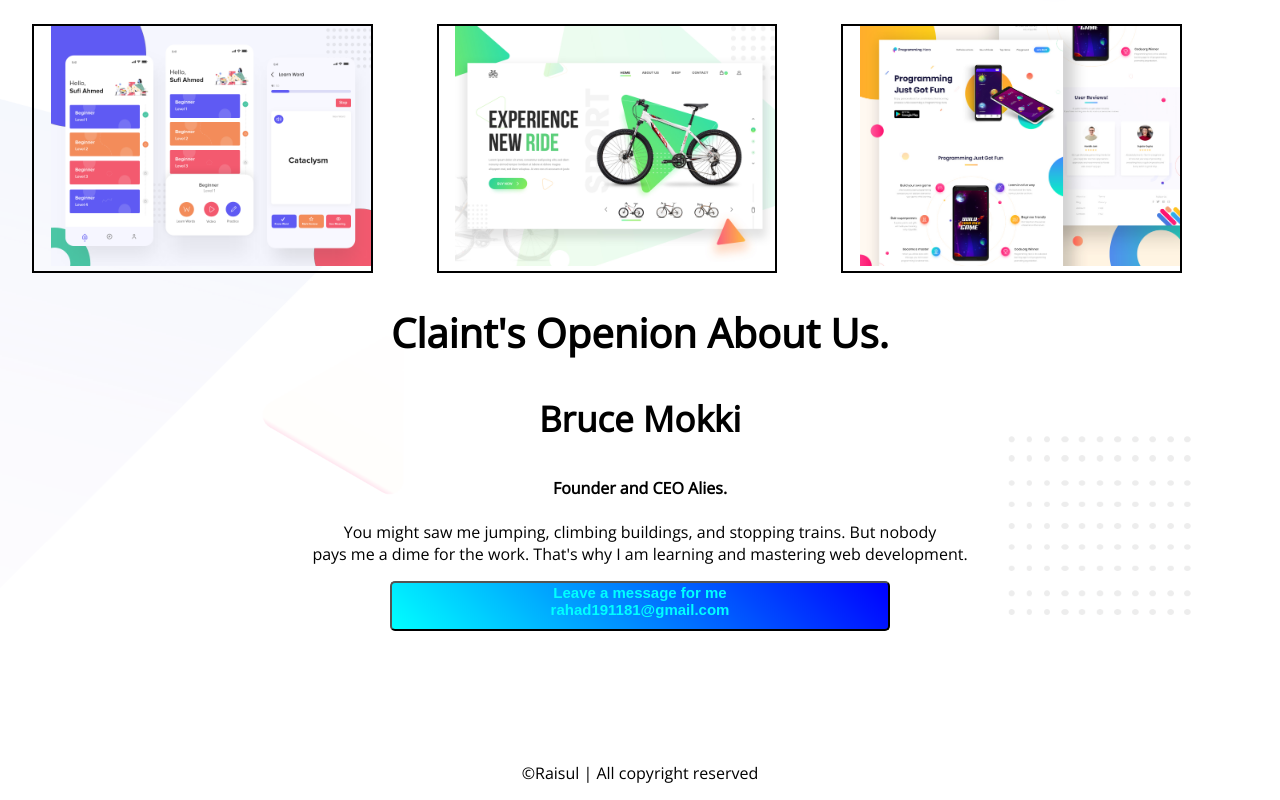
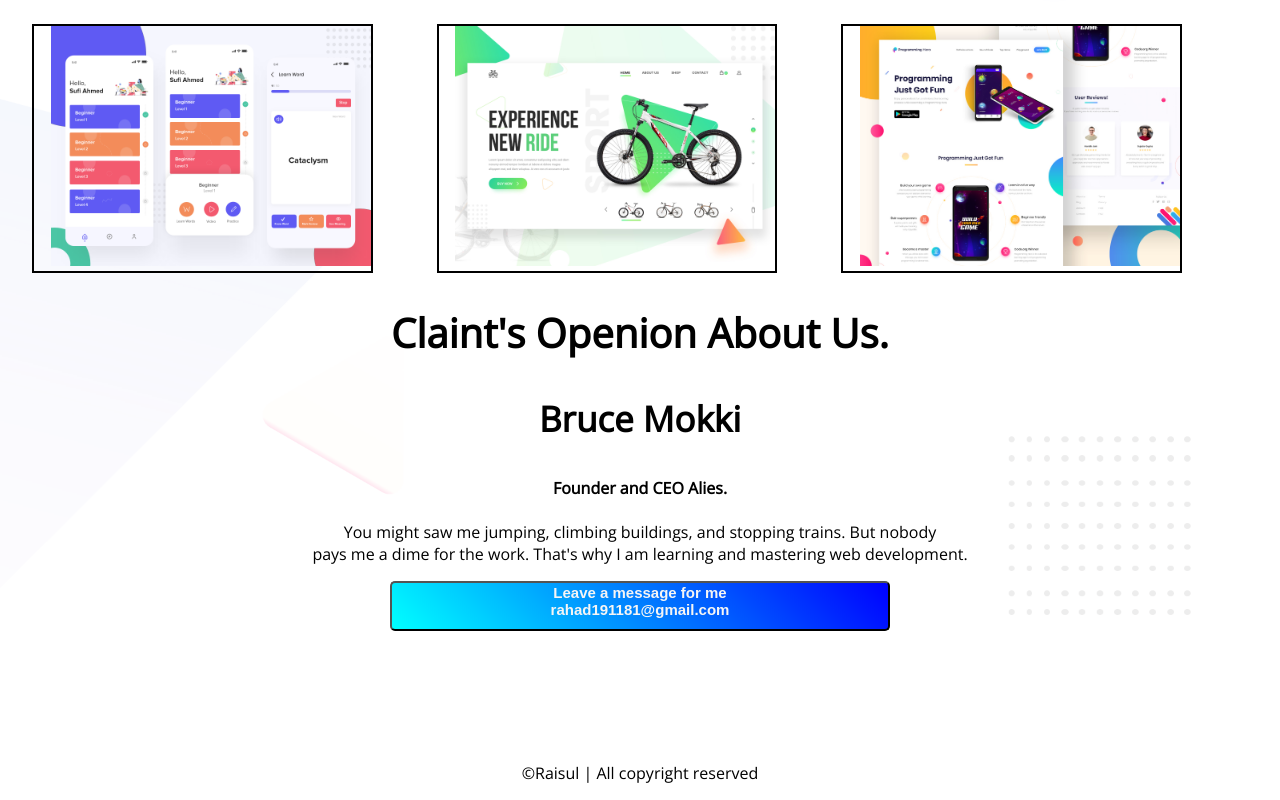
Before and after one commit to Raisull/personal-website, a plain HTML site: page index.html in a window 1280 px wide. In both pictures the pointer is over the button 640 px from the left and 1934 px from the top of the page. Shown: the part 1329-2129 px from the top of the page. Drawn offline with nearby package versions, Linux system fonts and the light colour scheme; a web font is replaced by a local one.

Commit message:
correcting

```diff
--- a/style.css
+++ b/style.css
@@ -91,7 +91,7 @@ h3{
     padding-bottom: 30px;
 }
 .contact:hover{
-    color: cyan;
+    color:whitesmoke;
     background-image: linear-gradient(45deg, cyan,blue);
 }
 .futter-section{
```
